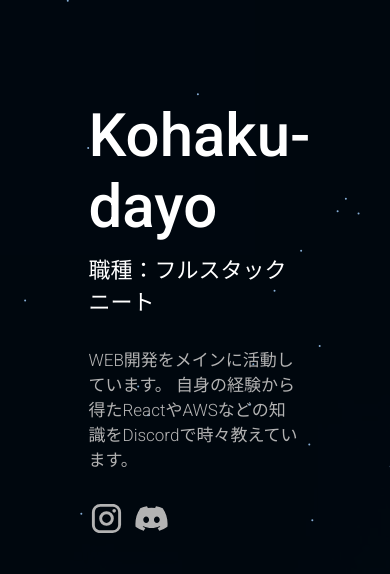
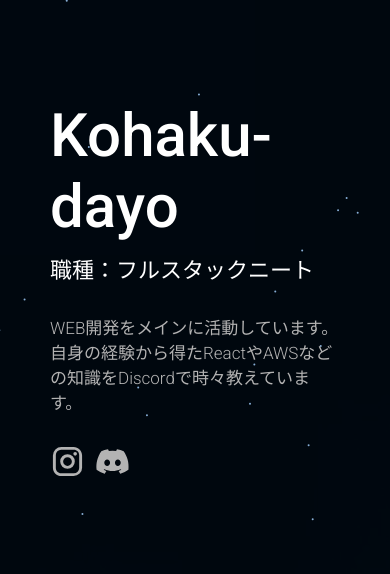
Before and after one commit to kohaku-dayo/profile.kolysis.com_react, a React (Create React App) app: page / in a window 390 px wide. Shown: the top 574 px of the page. Built offline with nearby package versions, Linux system fonts and the light colour scheme.

Commit message:
スマホ対応にした

```diff
--- a/src/Component/union/frameUnion.css
+++ b/src/Component/union/frameUnion.css
@@ -1,9 +1,15 @@
 .center-elements {
     width: 100%;
     height: 100%;
-    padding-right: 15vw;
-    padding-left: 15vw;
+    padding-right: 200px;
+    padding-left: 200px;
     box-sizing: border-box;
+}
+@media (max-width: 1000px) {
+    .center-elements {
+        padding-right: 50px;
+        padding-left: 50px;
+    }
 }
 .center-elements-child{
     width: 100%;
@@ -39,10 +45,14 @@
     background: hsl(212, 100%, 99%, 0.03);
     cursor: pointer;
 }
+.vertical-width-adjustment{
+    margin-left: 30px;
+    margin-right: 30px;
+}
 @media (max-width: 1000px) {
-    .half-width-vertical-width-adjustment {
-        margin-left: 30px;
-        margin-right: 30px;
+    .vertical-width-adjustment {
+        margin-left: 10px;
+        margin-right: 10px;
     }
 }
 .skill-tag {
--- a/src/Component/union/frameUnion.js
+++ b/src/Component/union/frameUnion.js
@@ -35,7 +35,7 @@ export function HoverLightContainer(props) {
 }
 export function VerticalWidthAdjustment(props) {
     return (
-        <div style={{ "margin-left": "30px", "margin-right": "30px" }}>
+        <div className="vertical-width-adjustment">
             {props.children}
         </div>
     );
```
